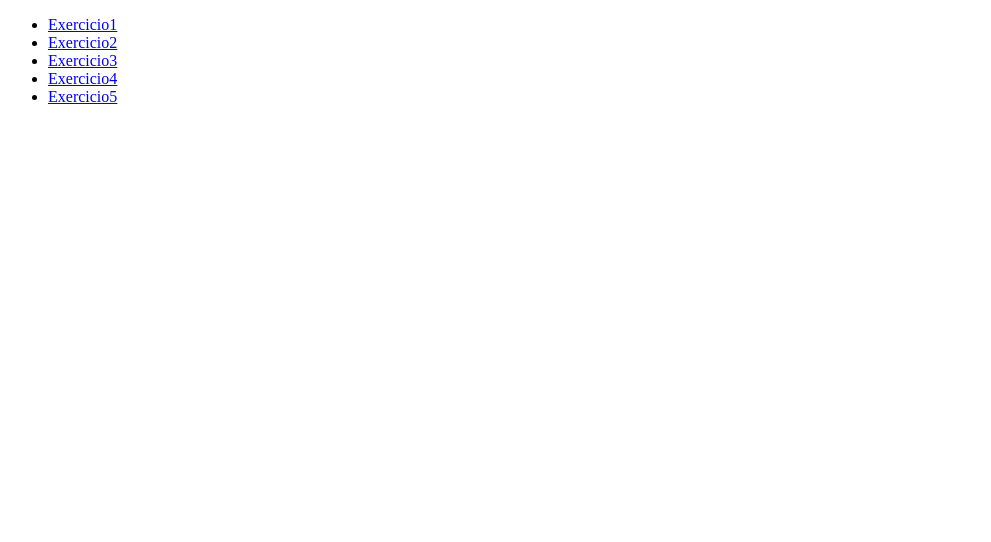
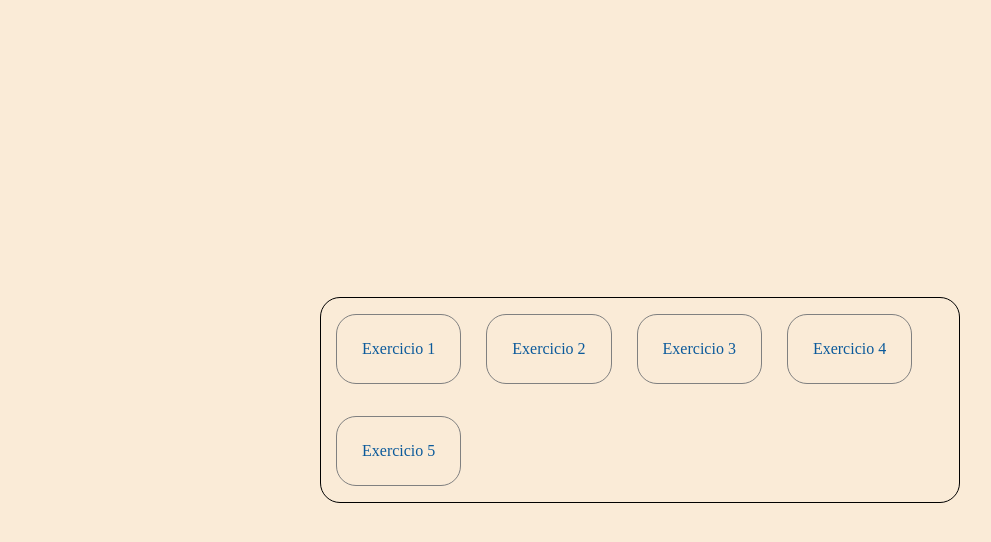
Before and after one commit to pedro-viana-QA/teste.novo, a plain HTML site: page home_page/home_page.html in a window 1280 px wide. Shown: the whole page, without its empty margins (0-991 px from the left). Drawn offline with Linux system fonts and the light colour scheme.

Commit message:
Adicionando estilo no home_page

```diff
--- /dev/null
+++ b/home_page/globalCss/home_page.css
@@ -0,0 +1,43 @@
+*{
+    padding: 0;
+    margin: 0;
+}
+
+body{
+    background-color: antiquewhite;
+}
+
+ul{
+    border: 1px solid black;
+    border-radius:20px ;
+    list-style: none;
+    position: absolute;
+    top: 50%;
+    left: 50%;
+    transform: translate(-50%, -50%);
+    padding-left: 10px;
+
+}
+
+li{
+    display:inline-flex;
+    justify-content: space-between;
+    margin: 1rem;
+    margin-left: 5px;
+    border: 1px solid gray;
+    border-radius: 20px;
+    padding: 25px;
+    text-align: center;
+
+}
+
+li:hover{
+    background-color: azure;
+    cursor: pointer;
+}
+
+a{
+    text-decoration: none;
+    color: rgb(11, 90, 155);
+
+}
--- a/home_page/home_page.html
+++ b/home_page/home_page.html
@@ -4,14 +4,15 @@
     <meta charset="UTF-8">
     <meta name="viewport" content="width=device-width, initial-scale=1.0">
     <title>Home page - exercicios</title>
+    <link rel="stylesheet" href="globalCss/home_page.css">
 </head>
 <body>
     <ul>
-        <li><a href="/Exercicios/Exercicio1.html">Exercicio1</a></li>
-        <li><a href="/Exercicios/Exercicio2.html">Exercicio2</a></li>
-        <li><a href="/Exercicios/Exercicio3.html">Exercicio3</a></li>
-        <li><a href="/Exercicios/Exercicio4.html">Exercicio4</a></li>
-        <li><a href="/Exercicios/Exercicio5.html">Exercicio5</a></li>
+        <li><a href="/Exercicios/Exercicio1.html">Exercicio 1</a></li>
+        <li><a href="/Exercicios/Exercicio2.html">Exercicio 2</a></li>
+        <li><a href="/Exercicios/Exercicio3.html">Exercicio 3</a></li>
+        <li><a href="/Exercicios/Exercicio4.html">Exercicio 4</a></li>
+        <li><a href="/Exercicios/Exercicio5.html">Exercicio 5</a></li>
     </ul>
 </body>
 </html>
```
